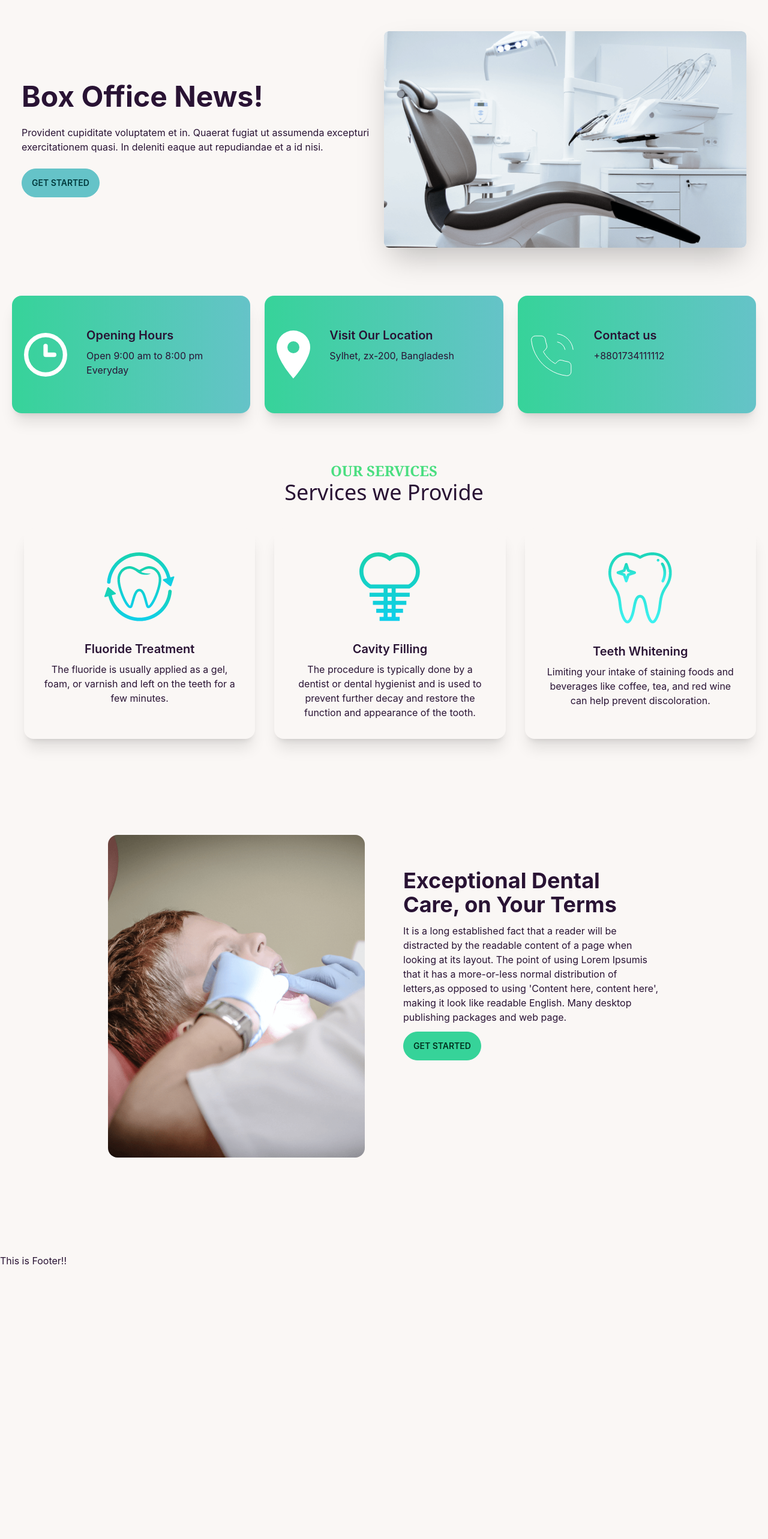
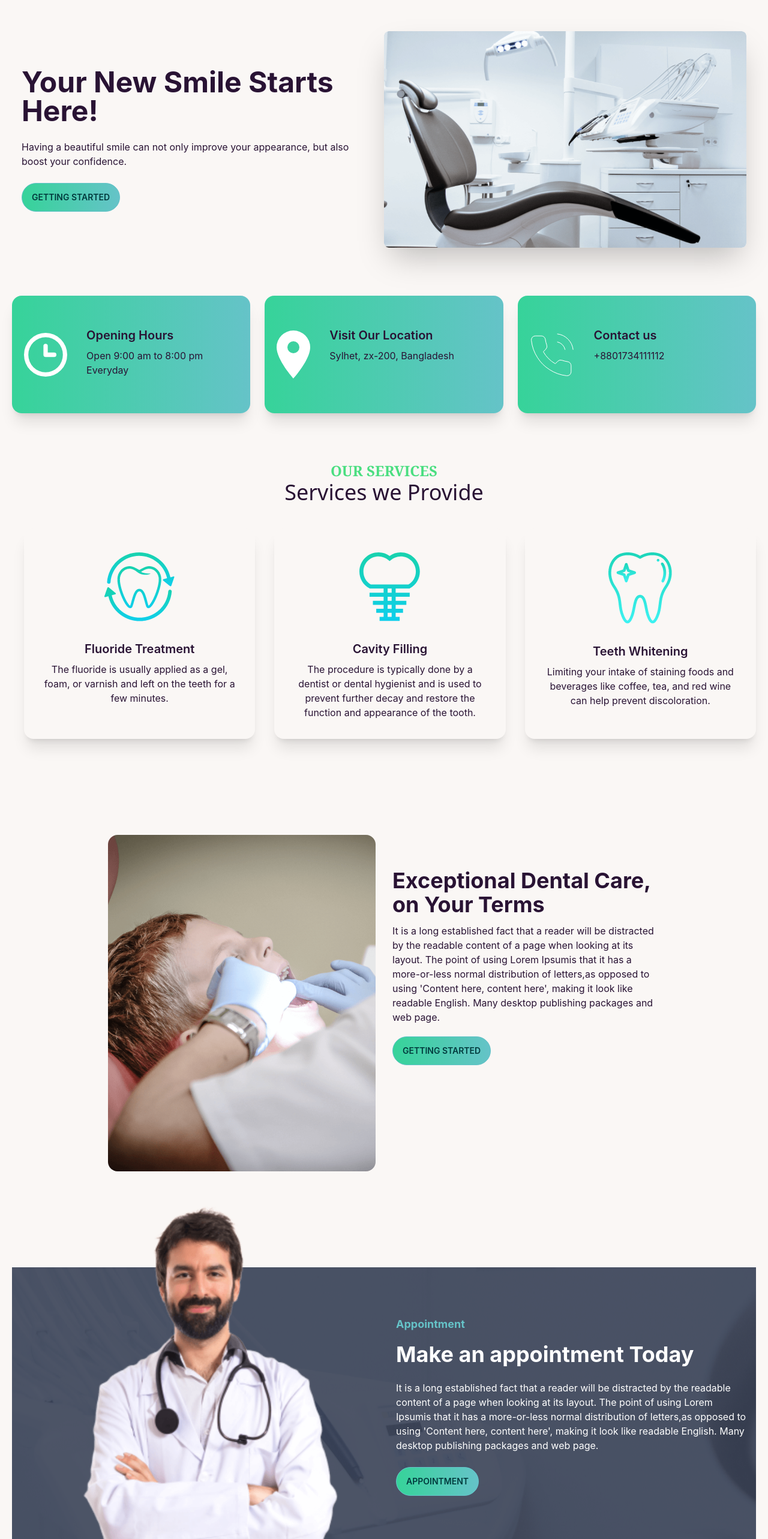
Before and after one commit to Imranahmed935/Doctor-Portal, a React (Create React App) app: page / in a window 1280 px wide. Shown: the part 60-2626 px from the top of the page at 60% size. Before the commit the page ends 2174 px from the top, so only its background shows below. Built offline with nearby package versions, Linux system fonts and the light colour scheme.

Commit message:
appoinment done

```diff
--- /dev/null
+++ b/src/Component/Button/Primary.js
@@ -0,0 +1,11 @@
+import React from 'react';
+
+const Primary = ({children}) => {
+    return (
+        <div>
+            <button className="btn btn-primary bg-gradient-to-r from-success to-primary">{children}</button>
+        </div>
+    );
+};
+
+export default Primary;
--- a/src/Pages/Home/Banner/Banner.js
+++ b/src/Pages/Home/Banner/Banner.js
@@ -1,5 +1,6 @@
 import React from "react";
 import chair from "../../../assets/images/chair.png";
+import Primary from "../../../Component/Button/Primary";
 
 const Banner = () => {
   return (
@@ -7,15 +8,12 @@ const Banner = () => {
       <div className="hero-content flex-col lg:flex-row-reverse">
         <img src={chair} className="lg:w-1/2 rounded-lg shadow-2xl" alt="" />
         <div className="">
-          <h1 className="text-5xl font-bold">Box Office News!</h1>
+          <h1 className="text-5xl font-bold">Your New Smile Starts Here!</h1>
           <p className="py-6">
-            Provident cupiditate voluptatem et in. Quaerat fugiat ut assumenda
-            excepturi exercitationem quasi. In deleniti eaque aut repudiandae et
-            a id nisi.
+            Having a beautiful smile can not only improve your appearance, but
+            also boost your confidence.
           </p>
-          <button className="btn btn-primary">
-            Get Started
-          </button>
+          <Primary>Getting Started</Primary>
         </div>
       </div>
     </div>
--- a/src/Pages/Home/Home/Home.js
+++ b/src/Pages/Home/Home/Home.js
@@ -1,6 +1,7 @@
 import React from "react";
 import Banner from "../Banner/Banner";
 import InfoCards from "../InfoCard/InfoCards";
+import MakeAppointment from "../MakeAppointment/MakeAppointment";
 import Middle from "../Middle/Middle";
 import Services from "../Services/Services";
 import "./Home.css";
@@ -12,6 +13,7 @@ const Home = () => {
       <InfoCards />
       <Services />
       <Middle/>
+      <MakeAppointment/>
     </div>
   );
 };
--- a/src/Pages/Home/InfoCard/InfoCards.js
+++ b/src/Pages/Home/InfoCard/InfoCards.js
@@ -27,7 +27,7 @@ const InfoCards = () => {
     },
   ];
   return (
-    <div className="grid grid-cols-1 md:grid-cols-2 lg:grid-cols-3 gap-6 mt-16">
+    <div className="grid grid-cols-1 md:grid-cols-2 lg:grid-cols-3 gap-6 lg:gap-6 mt-16">
       {cardData.map((card) => (
         <InfoCard key={card.id} card={card}></InfoCard>
       ))}
--- /dev/null
+++ b/src/Pages/Home/MakeAppointment/MakeAppointment.js
@@ -0,0 +1,36 @@
+import React from "react";
+import doctor from "../../../assets/images/doctor-small.png";
+import appointment from "../../../assets/images/appointment.png";
+import Primary from "../../../Component/Button/Primary";
+
+const MakeAppointment = () => {
+  return (
+    <section
+      className=""
+      style={{
+        background: `url(${appointment})`,
+      }}
+    >
+      <div className="hero ">
+        <div className="hero-content gap-5 flex-col lg:flex-row">
+          <img src={doctor} className="-mt-32 hidden -mb-4 md:block lg:w-1/2 rounded-lg" alt="" />
+          <div className="">
+            <h4 className="text-lg text-primary font-bold mb-4">Appointment</h4>
+            <h1 className="text-white text-4xl font-bold">Make an appointment Today</h1>
+            <p className="text-white py-6">
+              It is a long established fact that a reader will be distracted by
+              the readable content of a page when looking at its layout. The
+              point of using Lorem Ipsumis that it has a more-or-less normal
+              distribution of letters,as opposed to using 'Content here, content
+              here', making it look like readable English. Many desktop
+              publishing packages and web page.
+            </p>
+            <Primary>Appointment</Primary>
+          </div>
+        </div>
+      </div>
+    </section>
+  );
+};
+
+export default MakeAppointment;
--- a/src/Pages/Home/Middle/Middle.js
+++ b/src/Pages/Home/Middle/Middle.js
@@ -1,9 +1,10 @@
 import React from 'react';
 import img from '../../../assets/images/treatment.png'
+import Primary from '../../../Component/Button/Primary';
 
 const Middle = () => {
     return (
-        <div className='grid grid-cols-1 lg:grid-cols-2 mt-28 lg:m-40 gap-16'>
+        <div className='grid grid-cols-1 lg:grid-cols-2 mt-16 lg:m-40 gap-7 mb-10 md:mb-28'>
             <div>
                 <img className=' rounded-2xl' src={img} alt="" />
             </div>
@@ -11,10 +12,10 @@ const Middle = () => {
                 <h1 className='text-4xl font-bold mb-3'>
                 Exceptional Dental Care, on Your Terms
                 </h1>
-                <h4>
+                <h4 className='mb-5'>
                 It is a long established fact that a reader will be distracted by the readable content of a page when looking at its layout. The point of using Lorem Ipsumis that it has a more-or-less normal distribution of letters,as opposed to using 'Content here, content here', making it look like readable English. Many desktop publishing packages and web page.
                 </h4>
-                <button className='btn btn-success mt-3'>Get Started</button>
+               <Primary>Getting started</Primary>
             </div>
         </div>
     );
```
